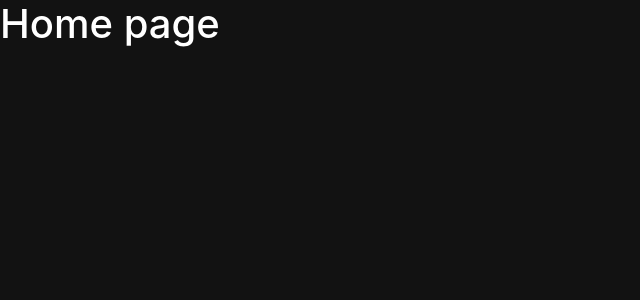
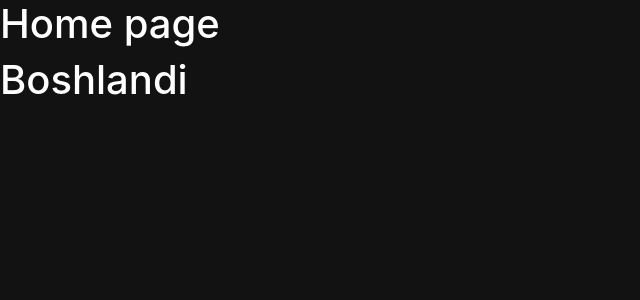
Before and after one commit to asilbek2706/Asadback-portfolio, a React (Vite) app: page / in a window 1280 px wide. Shown: the top 300 px of the page, without its empty margins (0-640 px from the left). Built offline with nearby package versions, Linux system fonts and the light colour scheme.

Commit message:
feat: initial test commit

```diff
--- a/src/App.tsx
+++ b/src/App.tsx
@@ -2,7 +2,10 @@ import Home from './pages/Home/Home.tsx';
 
 function App() {
     return (
-        <Home />
+        <>
+            <Home />
+            <h1>Boshlandi</h1>
+        </>
     );
 }
 
```
